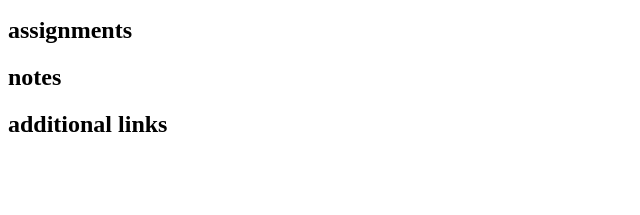
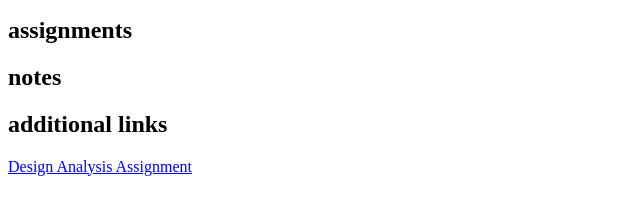
Before and after one commit to haydenhumphries/haydenhumphries.github.io, a plain HTML site: page index.html in a window 1280 px wide. Shown: the part 29-244 px from the top of the page, without its empty margins (0-640 px from the left). Drawn offline with Linux system fonts and the light colour scheme.

Commit message:
added the design analisis assignment
added the homework for the class

```diff
--- a/index.html
+++ b/index.html
@@ -16,6 +16,8 @@
         <h2>assignments</h2>
         <h2>notes</h2>
         <h2>additional links</h2>
+
+        <a href = "https://enkey-william.github.io/Teancum.github.io/html/designanalysis.html">Design Analysis Assignment</a>
     </main>
 
     </div>
```
